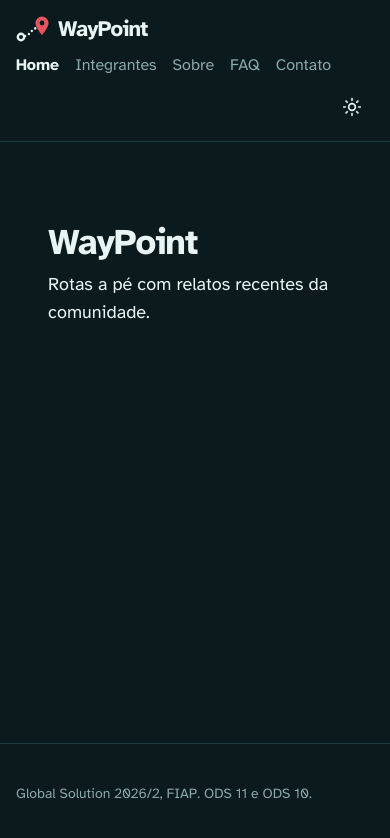
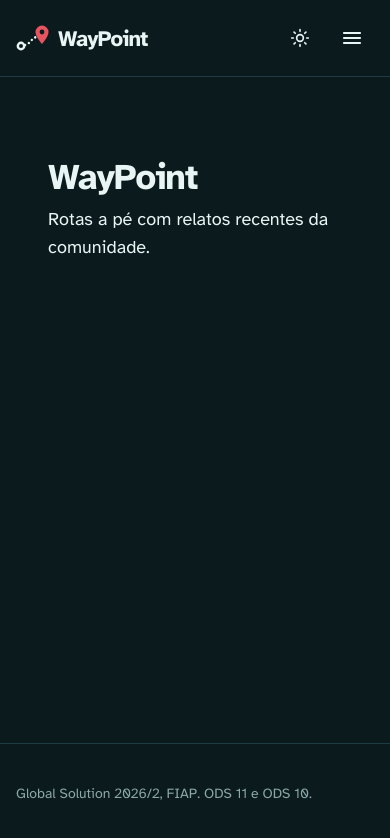
Before and after one commit to pivattidev/waypoint, a React (Vite) app: page / in a window 390 px wide. Shown: the top 838 px of the page. Built offline with nearby package versions, Linux system fonts and the light colour scheme.

Commit message:
feat: adiciona o menu mobile com abrir, fechar e tecla Esc

```diff
--- a/src/components/Header.tsx
+++ b/src/components/Header.tsx
@@ -1,6 +1,7 @@
+import { useEffect, useState } from 'react'
 import { NavLink } from 'react-router-dom'
 import Logo from './Logo'
-import ThemeToggle from './ThemeToogle'
+import ThemeToggle from './ThemeToggle'
 
 const links = [
   { para: '/', rotulo: 'Home' },
@@ -10,12 +11,31 @@ const links = [
   { para: '/contato', rotulo: 'Contato' },
 ]
 
+function classeLinkCelular({ isActive }: { isActive: boolean }) {
+  return `flex items-center gap-3 rounded-ctl px-3 py-3 text-lg font-bold ${
+    isActive ? 'bg-tealbg text-ink' : 'text-ink-2 hover:bg-mist'
+  }`
+}
+
 export default function Header() {
+  const [menuAberto, setMenuAberto] = useState(false)
+
+  // Fecha com Esc
+  useEffect(() => {
+    if (!menuAberto) return
+    const aoTeclar = (e: KeyboardEvent) => {
+      if (e.key === 'Escape') setMenuAberto(false)
+    }
+    window.addEventListener('keydown', aoTeclar)
+    return () => window.removeEventListener('keydown', aoTeclar)
+  }, [menuAberto])
+
   return (
     <header className="border-b border-line">
-      <div className="mx-auto flex min-h-[76px] max-w-[1760px] flex-wrap items-center gap-x-6 gap-y-2 px-4 py-3 sm:px-6 lg:px-12">
+      <div className="mx-auto flex h-[76px] max-w-[1760px] items-center gap-6 px-4 sm:px-6 lg:px-12">
         <Logo />
-        <nav aria-label="Principal" className="flex flex-wrap gap-x-4 gap-y-1">
+
+        <nav aria-label="Principal" className="hidden gap-4 xl:flex">
           {links.map((link) => (
             <NavLink
               key={link.para}
@@ -30,8 +50,36 @@ export default function Header() {
 
         <div className="ml-auto flex items-center gap-2">
           <ThemeToggle />
+          <button
+            type="button"
+            className="grid size-11 place-items-center rounded-ctl text-ink hover:bg-tealbg xl:hidden"
+            aria-expanded={menuAberto}
+            aria-controls="menu-celular"
+            aria-label={menuAberto ? 'Fechar menu' : 'Abrir menu'}
+            onClick={() => setMenuAberto((aberto) => !aberto)}
+          >
+            <svg viewBox="0 0 24 24" className="size-6" fill="none" stroke="currentColor" strokeWidth="2.2" strokeLinecap="round" aria-hidden>
+              {menuAberto ? <path d="M6 6l12 12M18 6L6 18" /> : <path d="M4 7h16M4 12h16M4 17h16" />}
+            </svg>
+          </button>
         </div>
       </div>
+
+      {menuAberto && (
+        // Clicar em qualquer link do menu fecha o menu (o clique "sobe" do link até o nav)
+        <nav
+          id="menu-celular"
+          aria-label="Menu"
+          onClick={() => setMenuAberto(false)}
+          className="surgir max-h-[calc(100dvh-76px)] overflow-y-auto border-t border-line/60 px-4 pb-6 pt-3 xl:hidden"
+        >
+          {links.map((link) => (
+            <NavLink key={link.para} to={link.para} end={link.para === '/'} className={classeLinkCelular}>
+              {link.rotulo}
+            </NavLink>
+          ))}
+        </nav>
+      )}
     </header>
   )
 }
```
Also changed, not shown: src/components/ThemeToggle.tsx (renamed from src/components/ThemeToogle.tsx).
